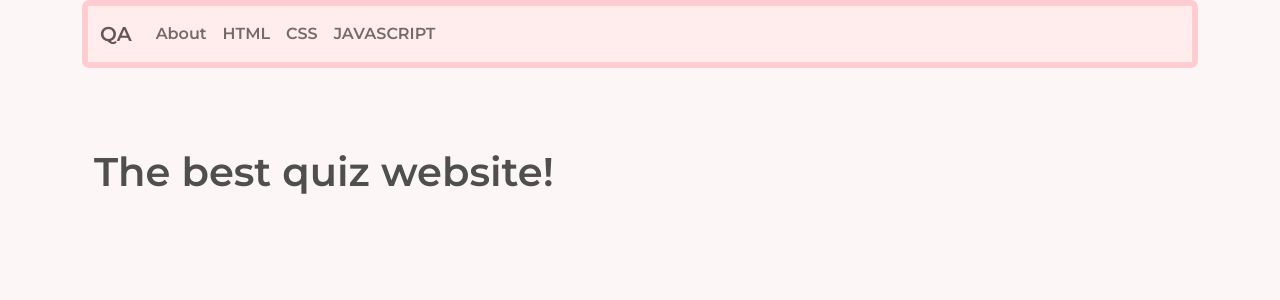
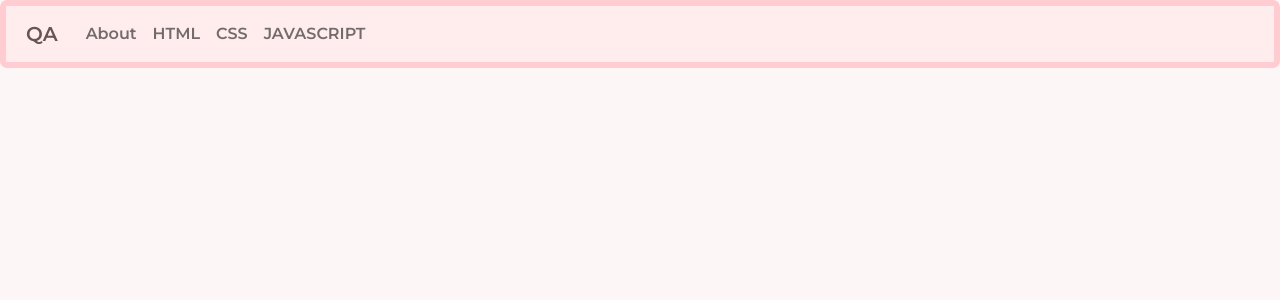
Before and after one commit to sndr-23-56/Quiz-App, a PHP site: page / in a window 1280 px wide. Shown: the top 300 px of the page. Run offline with PHP 8.4, Linux system fonts and the light colour scheme.

Commit message:
Start Quiz, Full length Navbar, count right answers

```diff
--- a/index.html
+++ b/index.html
@@ -23,10 +23,10 @@
 </head>
 
 <body>
-    <div class="container">
+    <div class="container-fluid">
         <div class="row">
             <div class="col-12">
-                <nav class="navbar navbar-expand-lg navigation-bar bar">
+                <nav class="navbar navbar-expand-lg navigation-bar">
                     <div class="container-fluid">
                         <a class="navbar-brand fw-bold brand" href="#">QA</a>
                         <button class="navbar-toggler navbar-button" type="button" data-bs-toggle="collapse" data-bs-target="#navbarNav" aria-controls="navbarNav" aria-expanded="false" aria-label="Toggle navigation">
@@ -53,7 +53,8 @@
             </div>
         </div>
 
-        <div class="row home" id="home">
+
+        <div class="row home hide" id="home">
             <h1>The best quiz website!</h1>
         </div>
 
@@ -63,6 +64,16 @@
                     <h2>Want to test your knowledge in HTML, CSS and more?</h2>
                     <h3>Try our special quizes and test your knowledge!</h3>
                     <h3>It doesn't take long and you'll find out your level.</h3>
+                </div>
+
+            </div>
+        </div>
+
+        <div class="row">
+            <div class="col-12">
+                <div class="quiz-start hide" id="quiz-start-box">
+                    <h2 id="quiz-start-message">Ready to start your quiz?</h2>
+                    <button class="btn_next" id="button_start">Start</button>
                 </div>
 
             </div>
--- a/styles.css
+++ b/styles.css
@@ -5,6 +5,11 @@ body {
     font-family: 'Montserrat', sans-serif;
     background-color: #fdf6f6;
     /* background-color: #FFEDED; */
+}
+
+.container-fluid {
+    padding-left: 0px;
+    padding-right: 0px
 }
 
 h1 {
@@ -16,19 +21,17 @@ h2 {
     margin-bottom: 1em;
 }
 
-.navigation-bar {
-    margin-bottom: 1em;
+.brand {
+    color: #685454;
+    margin: auto 1em;
 }
 
-.brand {
-    color: #685454;
-}
-
-.bar {
+.navigation-bar {
     background-color: #FFEDED;
     border: 6px solid #FFCCD2;
     /* #FFCCD2 */
     border-radius: 7px;
+    margin: 0em 0em 1em;
 }
 
 .navbar-item {
@@ -49,7 +52,7 @@ h2 {
 .home {
     /* background-color: #FFEDED; */
     color: rgb(79, 79, 79);
-    margin: 4em 0em;
+    margin: 4em 2.5em;
 }
 
 .about {
@@ -58,8 +61,19 @@ h2 {
     border-radius: 7px;
     color: rgb(79, 79, 79);
     padding: 2em 1em;
-    margin: 4em 0em;
+    margin: 4em 2.5em;
     text-align: left;
+}
+
+.quiz-start {
+    background-color: #FFEDED;
+    border: 6px solid #FFCCD2;
+    border-radius: 7px;
+    color: rgb(79, 79, 79);
+    padding: 2em 1em;
+    margin: 2em 2em;
+    /* max-width: 70em; */
+    text-align: center;
 }
 
 .quiz {
```
Also changed, not shown: scripts.js (+46 -9 lines).
